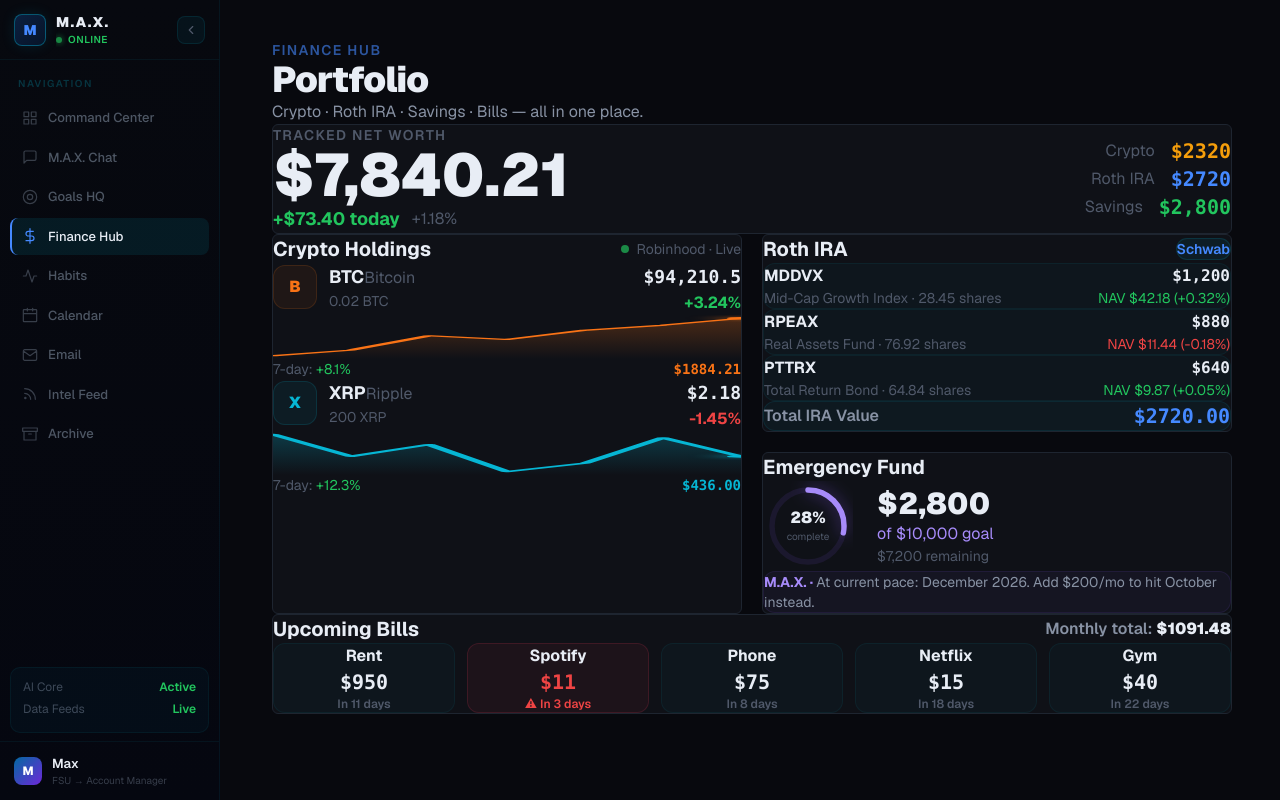
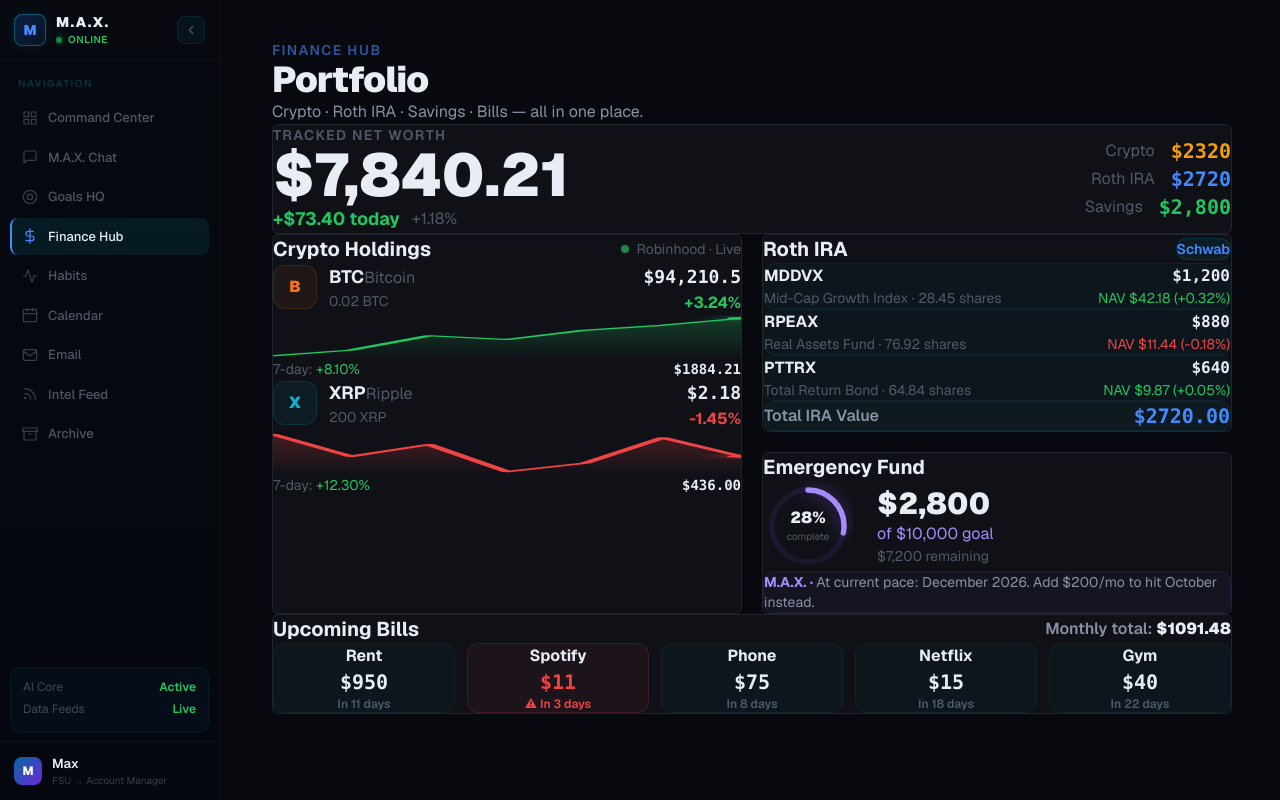
Before and after one commit to maxbillion162/max-system, a Next.js app: page /dashboard/finance in a window 1280 px wide. Built offline with nearby package versions, Linux system fonts and the light colour scheme; no server answers.

Commit message:
Fix spacing on goals/finance, remove bias tags, bigger schedule/news tiles

```diff
--- a/src/app/dashboard/finance/page.tsx
+++ b/src/app/dashboard/finance/page.tsx
@@ -128,14 +128,14 @@ export default function FinancePage() {
                     <div className="text-right">
                       <div className="text-lg font-bold font-mono" style={{ color:"var(--t1)" }}>${a.price.toLocaleString()}</div>
                       <div className="text-base font-bold" style={{ color:a.c24>=0?"var(--green)":"var(--red)" }}>
-                        {a.c24>=0?"+":""}{a.c24}%
+                        {a.c24>=0?"+":""}{Number(a.c24).toFixed(2)}%
                       </div>
                     </div>
                   </div>
-                  <Sparkline data={a.data} color={a.color} height={44} id={`f-${a.symbol}`} />
+                  <Sparkline data={a.data} color={a.c24>=0?"var(--green)":"var(--red)"} height={44} id={`f-${a.symbol}`} />
                   <div className="flex justify-between mt-2 text-sm">
-                    <span style={{ color:"var(--t3)" }}>7-day: <span style={{ color:"var(--green)" }}>+{a.c7}%</span></span>
-                    <span className="font-bold font-mono" style={{ color:a.color }}>${a.value.toFixed(2)}</span>
+                    <span style={{ color:"var(--t3)" }}>7-day: <span style={{ color:a.c7>=0?"var(--green)":"var(--red)" }}>{a.c7>=0?"+":""}{Number(a.c7).toFixed(2)}%</span></span>
+                    <span className="font-bold font-mono" style={{ color:"var(--t1)" }}>${a.value.toFixed(2)}</span>
                   </div>
                 </div>
               ))}
--- a/src/app/dashboard/goals/page.tsx
+++ b/src/app/dashboard/goals/page.tsx
@@ -74,7 +74,7 @@ export default function GoalsPage() {
         </div>
 
         {/* Goal cards */}
-        <div className="space-y-5">
+        <div className="space-y-6">
           {GOALS.map((g, gi) => {
             const pct = Math.min(100, Math.round((g.current / g.target) * 100));
             const C = 2 * Math.PI * 22;
@@ -84,7 +84,7 @@ export default function GoalsPage() {
               : `${g.current} of ${g.target} ${g.unit}`;
 
             return (
-              <HudCard key={g.label} className="p-7" delay={.15 + gi * .07}>
+              <HudCard key={g.label} className="p-8" delay={.15 + gi * .07}>
                 <div className="flex items-start gap-6">
                   {/* Radial */}
                   <div className="flex-shrink-0 flex flex-col items-center gap-1">
--- a/src/app/dashboard/page.tsx
+++ b/src/app/dashboard/page.tsx
@@ -201,19 +201,19 @@ export default function Dashboard() {
       </div>
 
       {/* ── MAIN 3-COL GRID ── */}
-      <div style={{ display: "grid", gridTemplateColumns: "280px 1fr 260px", gap: 12 }}>
+      <div style={{ display: "grid", gridTemplateColumns: "300px 1fr 280px", gap: 12 }}>
 
         {/* ── LEFT: SCHEDULE + HABITS + GOALS ── */}
         <div style={{ display: "flex", flexDirection: "column", gap: 12 }}>
 
           {/* Schedule */}
-          <HudCard delay={.22} style={{ padding: "20px 20px 16px" }}>
+          <HudCard delay={.22} style={{ padding: "24px 24px 20px" }}>
             <Label>Today&apos;s Schedule</Label>
             <div style={{ display: "flex", flexDirection: "column", gap: 2 }}>
               {EVENTS.map((ev, i) => (
                 <div key={i} style={{
                   display: "flex", alignItems: "center", gap: 10,
-                  padding: "9px 10px", borderRadius: 4,
+                  padding: "12px 12px", borderRadius: 4,
                   background: "var(--surface2)",
                   borderLeft: `2px solid ${ev.type === "Health" ? "var(--green)" : "var(--blue)"}`,
                 }}>
@@ -284,7 +284,7 @@ export default function Dashboard() {
         </div>
 
         {/* ── CENTER: INTEL FEED (full height) ── */}
-        <HudCard delay={.24} style={{ padding: "20px 20px 16px", display: "flex", flexDirection: "column" }}>
+        <HudCard delay={.24} style={{ padding: "24px 24px 20px", display: "flex", flexDirection: "column" }}>
           <div style={{ display: "flex", alignItems: "center", justifyContent: "space-between", marginBottom: 16 }}>
             <p style={{ fontSize: 10, fontWeight: 700, letterSpacing: "0.14em", textTransform: "uppercase", color: "var(--t3)" }}>Intel Feed</p>
             <div style={{ display: "flex", alignItems: "center", gap: 6 }}>
@@ -314,16 +314,13 @@ export default function Dashboard() {
           <div style={{ display: "flex", flexDirection: "column", gap: 1, overflow: "auto", flex: 1 }}>
             {displayNews.slice(0, 10).map((n, i) => (
               <a key={i} href={n.link} target="_blank" rel="noopener noreferrer" style={{
-                display: "block", padding: "12px 10px", borderRadius: 4, textDecoration: "none",
+                display: "block", padding: "14px 10px", borderRadius: 4, textDecoration: "none",
                 borderBottom: i < displayNews.slice(0, 10).length - 1 ? "1px solid var(--border)" : "none",
               }}>
                 <p style={{ fontSize: 13, fontWeight: 500, color: "var(--t1)", lineHeight: 1.5, marginBottom: 6 }}>{n.title}</p>
                 <div style={{ display: "flex", alignItems: "center", gap: 8 }}>
                   <span style={{ fontSize: 11, color: "var(--t3)" }}>{n.source}</span>
                   <span style={{ fontSize: 10, fontWeight: 700, padding: "2px 6px", borderRadius: 2, background: "var(--surface3)", color: "var(--t2)" }}>{n.tag}</span>
-                  <span style={{ fontSize: 10, fontWeight: 700, padding: "2px 6px", borderRadius: 2, color: BIAS_COLOR[n.bias] || "var(--t3)", background: `${BIAS_COLOR[n.bias] || "#888"}18` }}>
-                    {n.bias}
-                  </span>
                 </div>
               </a>
             ))}
```
